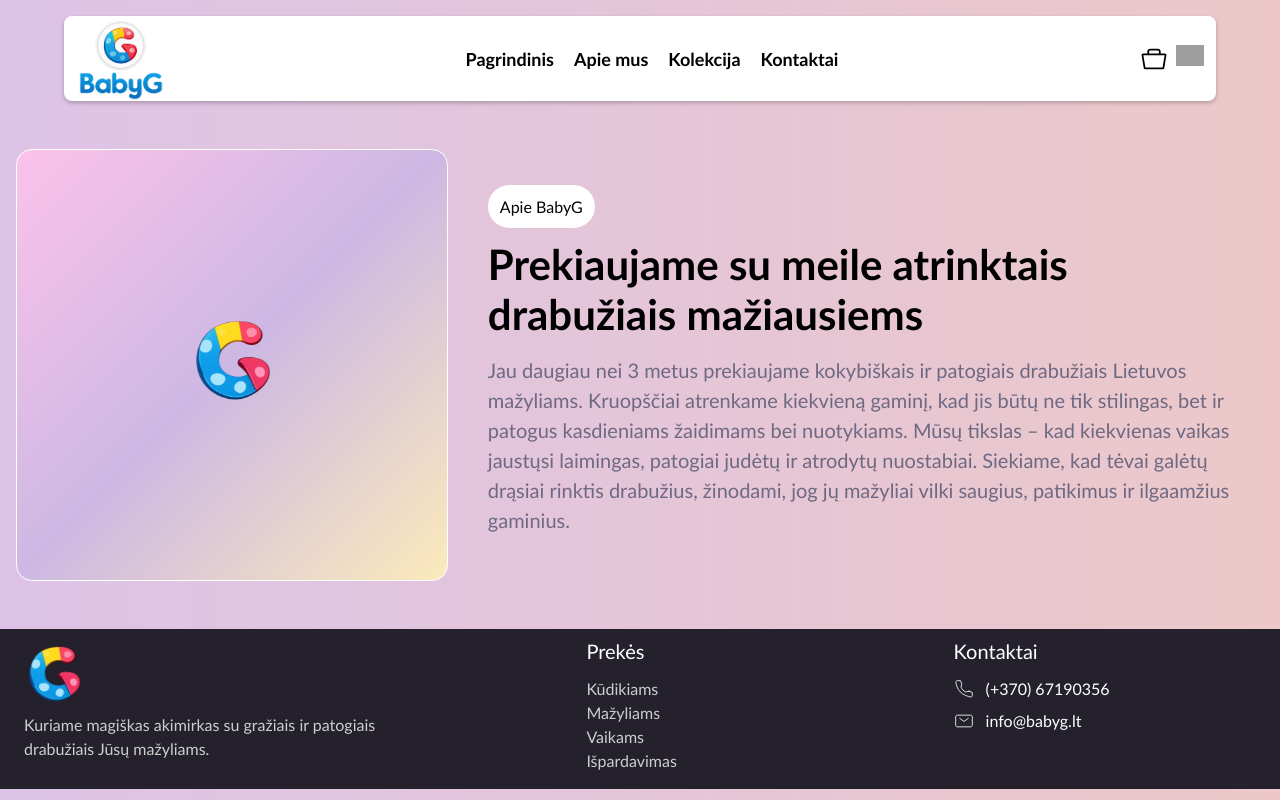
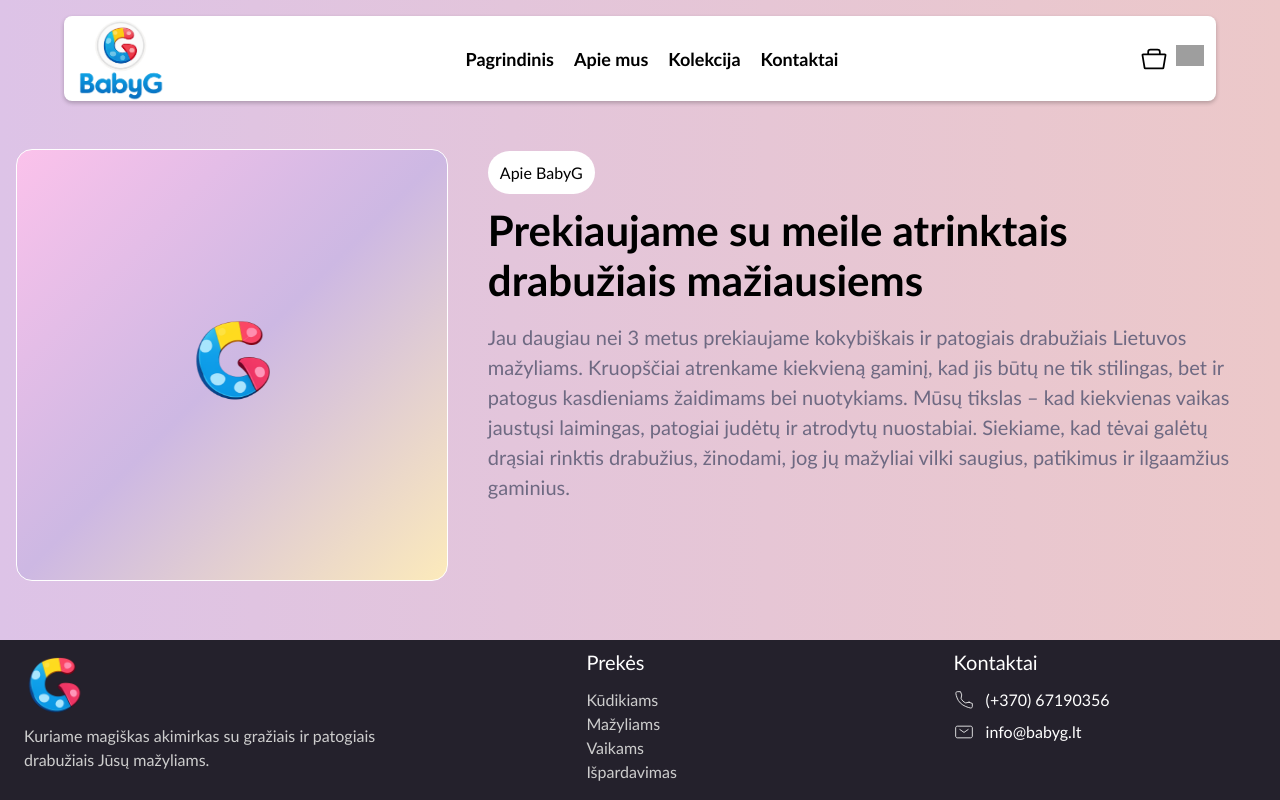
Before and after one commit to SplaTT141/babyG, a React (Vite) app in the folder client/: page /apie-mus in a window 1280 px wide. Built offline with nearby package versions, Linux system fonts and the light colour scheme; grey boxes are pictures that could not be loaded.

Commit message:
about us,footer

```diff
--- a/client/src/index.css
+++ b/client/src/index.css
@@ -3,6 +3,10 @@
 body {
   background: linear-gradient(to right, #ddc3e7, #ecc8c9);
   font-family: Calibri, sans-serif, "Segoe UI", "Gill Sans";
+}
+
+main {
+  min-height: calc(100vh - 160px - 101px);
 }
 
 @theme {
--- a/client/src/pages/AboutPage.jsx
+++ b/client/src/pages/AboutPage.jsx
@@ -4,9 +4,9 @@ export function AboutPage() {
     return (
         <main>
             <section className="container mx-auto py-12 px-4">
-                <div className="flex flex-col items-center sm:flex-row gap-10">
+                <div className="flex flex-col items-center gap-10 md:flex-row lg:items-start">
 
-                    <div className="w-9/10 sm:order-2">
+                    <div className="w-9/10 md:order-2 lg:mt-3">
                         <span className="bg-white rounded-full p-3 mb-10">Apie BabyG</span>
                         <h1 className="heading mt-5 text-start">Prekiaujame su meile atrinktais drabužiais mažiausiems</h1>
                         <p className="paragraph text-start">
@@ -19,7 +19,7 @@ export function AboutPage() {
                             border border-white rounded-2xl
                             w-8/10 aspect-square relative
                             bg-[linear-gradient(135deg,#fbc2eb,#cdb8e3,#fceabb)]
-                            sm:order-1 sm:w-full  lg:w-8/10 xl:w-5/10"
+                            md:order-1 md:w-full  lg:w-8/10 xl:w-5/10"
                     >
                         <img
                             className="
```
